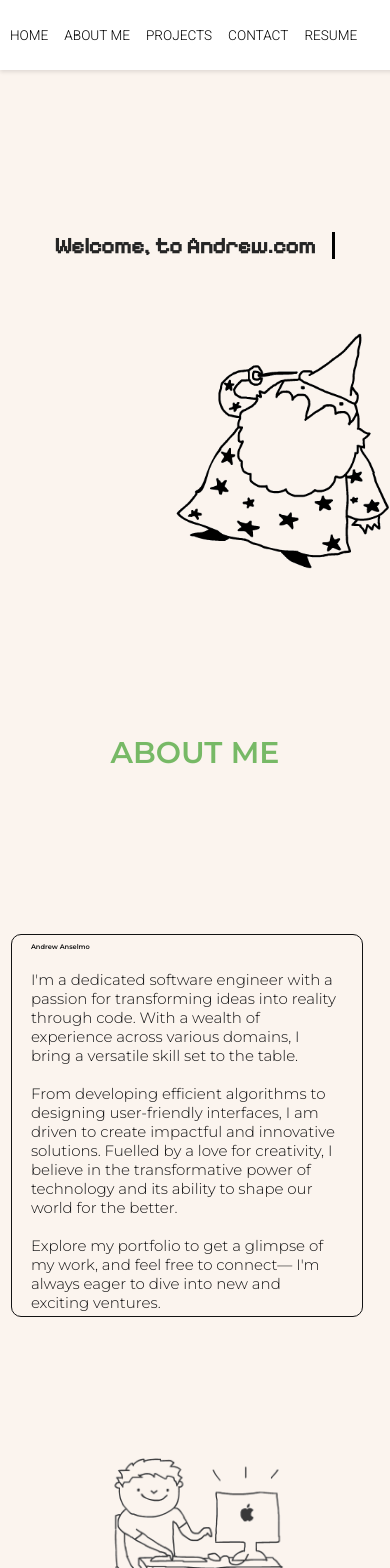
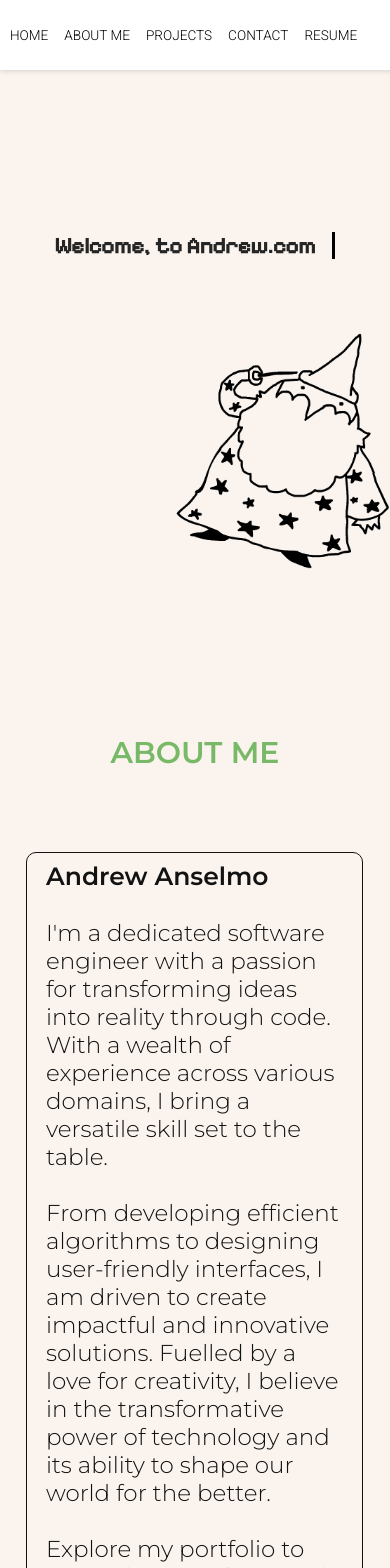
Before and after one commit to andrewanselmo/Andrew-Site, a React (Vite) app: page / in a window 390 px wide. Shown: the top 1568 px of the page. Built offline with nearby package versions, Linux system fonts and the light colour scheme.

Commit message:
phone responsive

```diff
--- a/src/components/Content.css
+++ b/src/components/Content.css
@@ -342,21 +342,31 @@ li:hover {
     #about{
 
         gap: 10px;
-        grid-template-rows: 1fr 2fr;
+        grid-template-rows: 1fr 7fr ;
         grid-template-columns: 2fr;
-        padding-bottom: 10%;
         padding-left:4%;
         padding:1px
 
     }
 
+    #about-name{
+        font-size: 25px;
+
+    }
+
     #about-text{
-        font-size: 15px;
+        font-size: 23px;
+        padding-bottom:50px;
+        margin-left:4%;
+
+
     }
 
     #me-img{
         grid-column: 1 / span 2;
         grid-row: 3;
+        width: 80%;
+        margin-left:5%;
     }
 
     #about-text{
```
